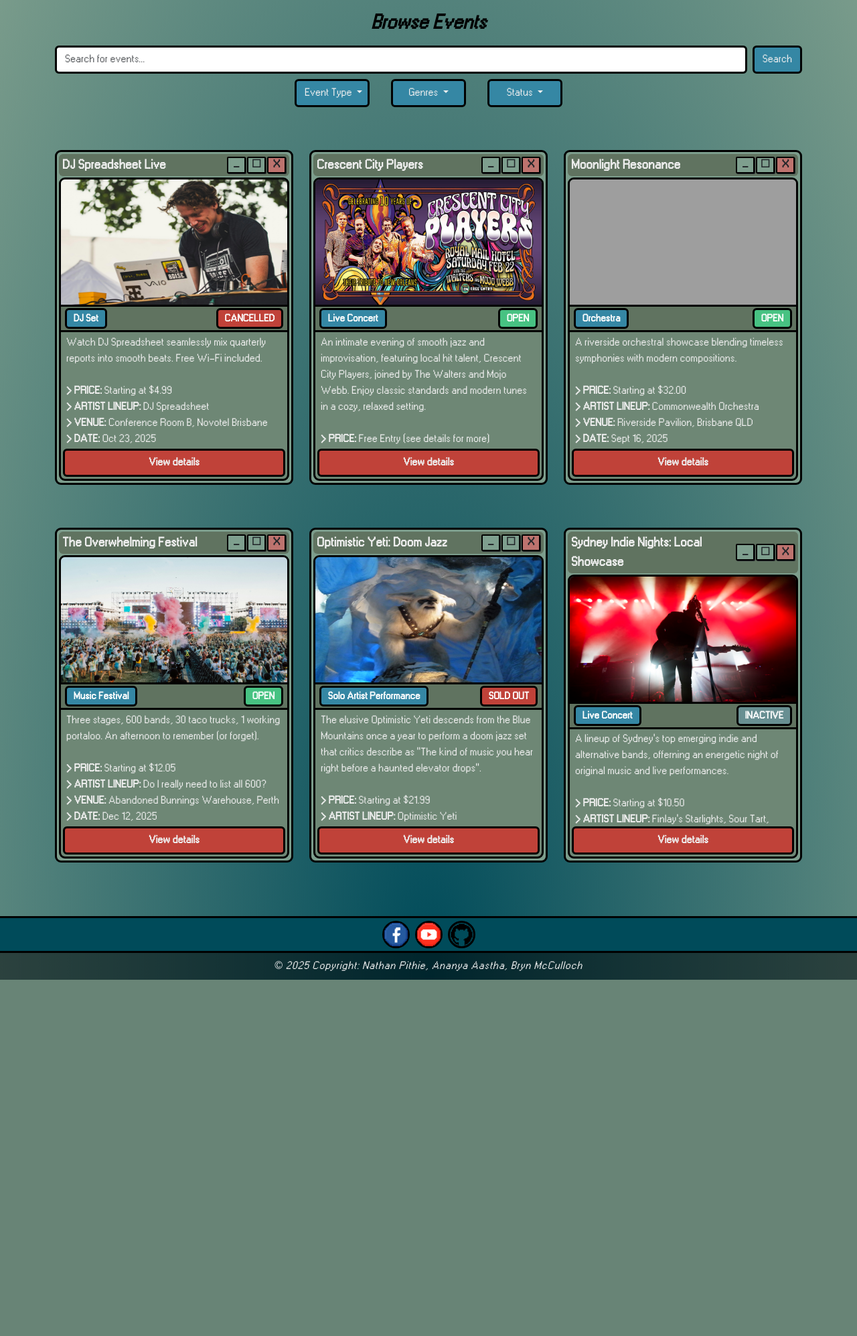
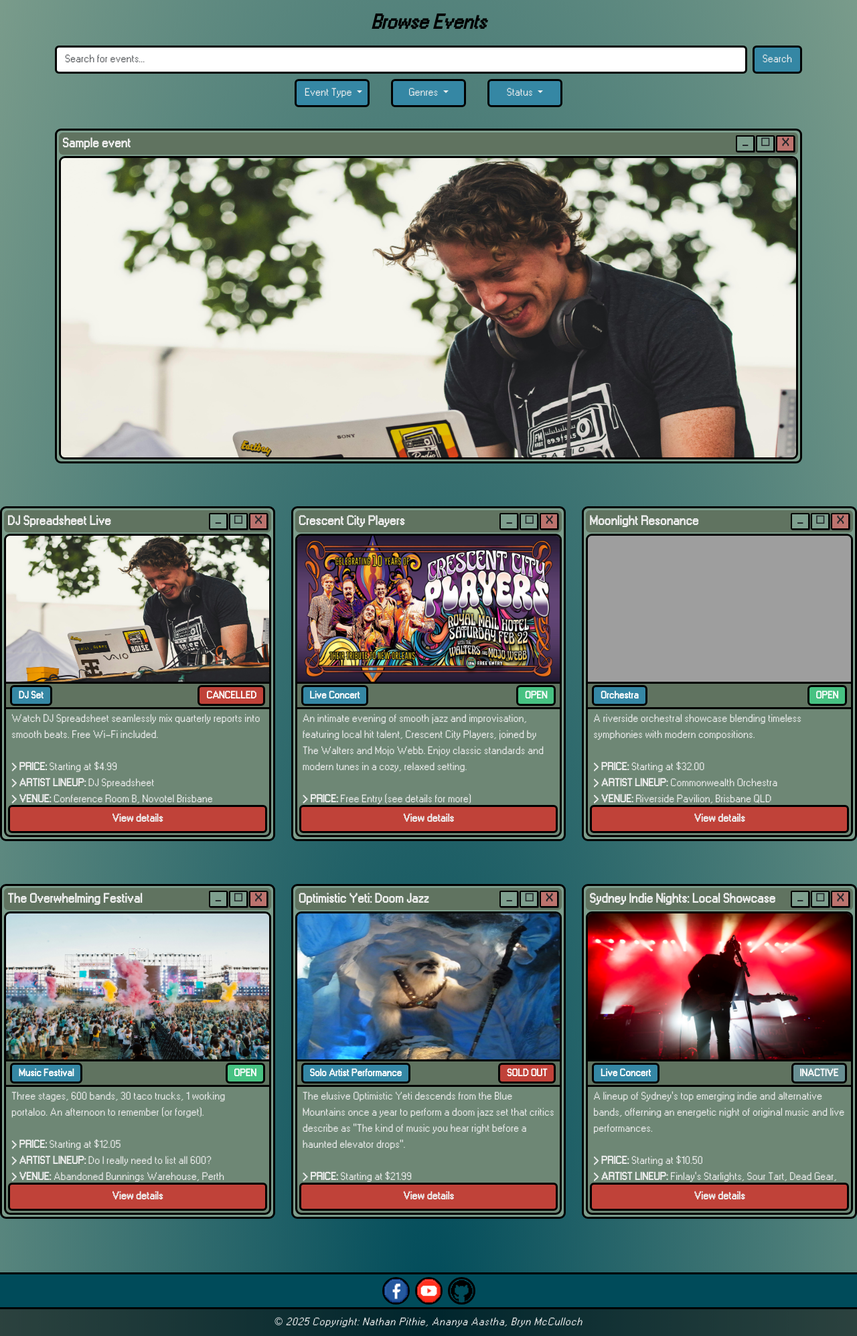
Before and after one commit to RedNate22/IAB207_A2_Group49, a Flask app: page / in a window 1280 px wide. Shown: the part 79-2074 px from the top of the page at 67% size. Before the commit the page ends 1542 px from the top, so only its background shows below. Run offline with Flask 3, Linux system fonts and the light colour scheme; tables that the repository leaves empty hold one stand-in row (values such as "Sample post"); some libraries are stand-ins or nearby versions; grey boxes are pictures that could not be loaded.

Commit message:
Search works. Now shows events from DB. event model needs updating

```diff
--- a/club95/templates/index.html
+++ b/club95/templates/index.html
@@ -5,10 +5,11 @@
     <section class="search-section">
         <div class="container" id="search-container">
             <!-- Search bar -->
-            <form class="d-flex" role="search" action="{{url_for('home_bp.search')}}">
+            <form class="d-flex" role="search" action="{{ url_for('home_bp.search') }}" method="get">
                 <input
                     class="form-control me-2"
                     type="search"
+                    name="search"
                     placeholder="Search for events..."
                     aria-label="Search"
                     id="search-bar"
@@ -324,6 +325,77 @@
     <section class="events-list-page">
         <!-- Events Page Container -->
         <div class="container" id="events-page-container">
+
+            {% for event in events %}
+
+                    <div class="window" id="event1">
+                        <div class="title-bar">
+                            <span class="window-title"
+                                >{{event.title}}</span
+                            >
+                            <div class="window-controls">
+                                <button class="btn">_</button>
+                                <button class="btn">☐</button>
+                                <button class="btn" id="closebtn">X</button>
+                            </div>
+                        </div>
+
+                        <!-- window content -->
+                        <div class="sub-window">
+                            <img
+                                src="{{ url_for('static', filename='img/dj-1.jpg') }}"
+                                class="window-img-top img-fit"
+                            />
+                            <section class="window-tags">
+                                <span
+                                    class="badge"
+                                    id="event-type"
+                                    onclick="window.location='#!'"
+                                    >{{event.type}}</span
+                                >
+                                <span class="badge" id="event-status-cancelled"
+                                    >{{event.status}}</span
+                                >
+                            </section>
+                            <p class="sub-window-content">
+                                Watch DJ Spreadsheet seamlessly mix quarterly
+                                reports into smooth beats. Free Wi-Fi included.
+                                <br />
+                                <br />
+                                <strong>> PRICE:</strong> Starting at $4.99
+                                <br />
+                                <strong>> ARTIST LINEUP:</strong>
+                                DJ Spreadsheet
+                                <br />
+                                <strong>> VENUE:</strong> Conference Room B,
+                                Novotel Brisbane
+                                <br />
+                                <strong>> DATE:</strong>
+                                {{event.date}}
+                                <br />
+                                <strong>> TIME:</strong>
+                                9am-5pm
+                                <br />
+                                <strong>> GENRES:</strong>
+                                <a href="#!">Electronic</a>,
+                                <a href="#!">Techno</a>,
+                                <a href="#!">Synthwave</a>
+                            </p>
+                            <a
+                                class="btn"
+                                id="view-details-btn"
+                                href="{{ url_for('events_bp.eventdetails') }}"
+                            >
+                                View details
+                            </a>
+                        </div>
+                    </div>
+                </div>
+
+            {% endfor %}
+
+
+
             <div class="row align-items-center">
                 <!-- Event window 1 -->
                 <div class="col-sm-12 col-md-6 col-lg-4">
```
